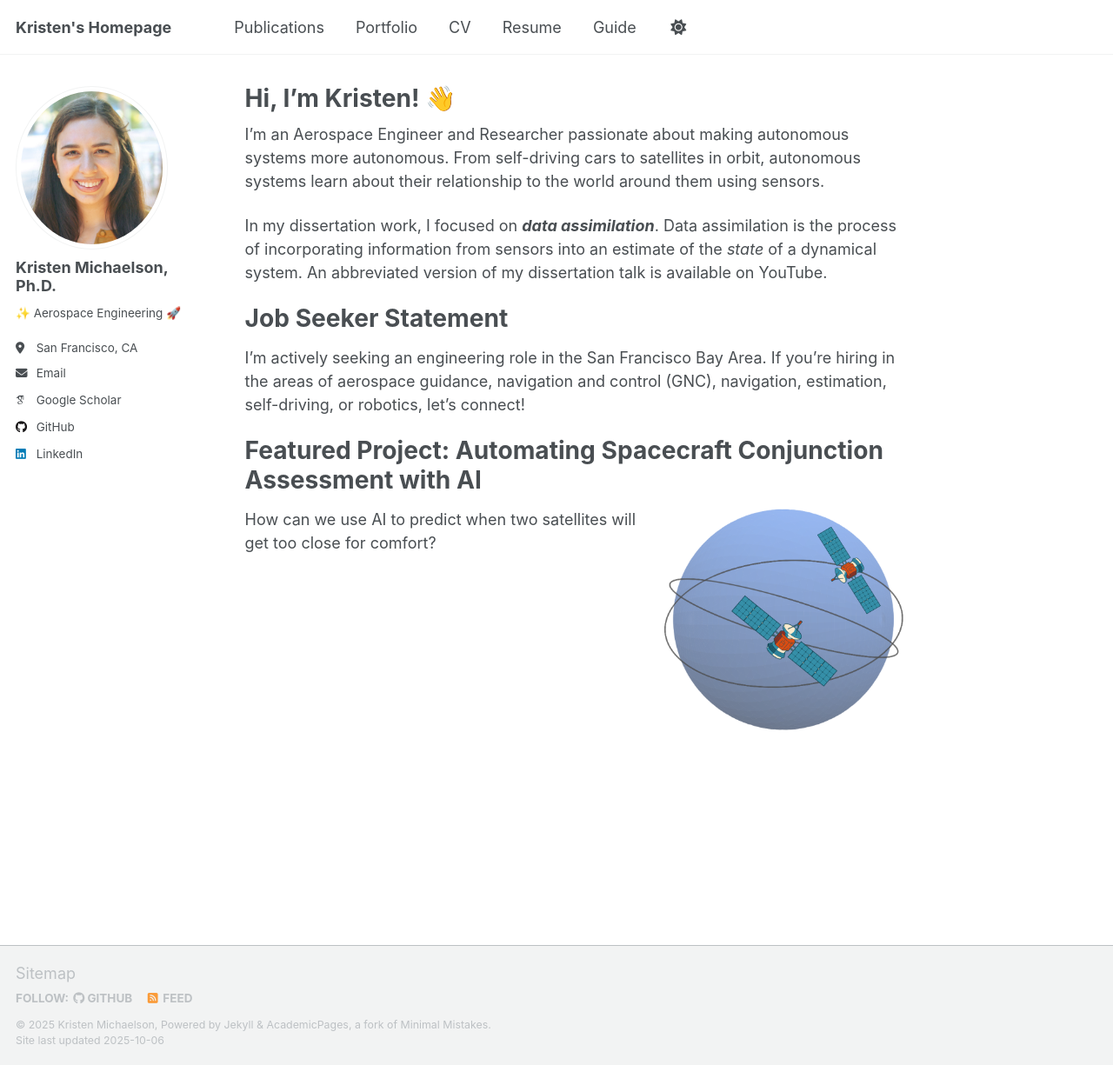
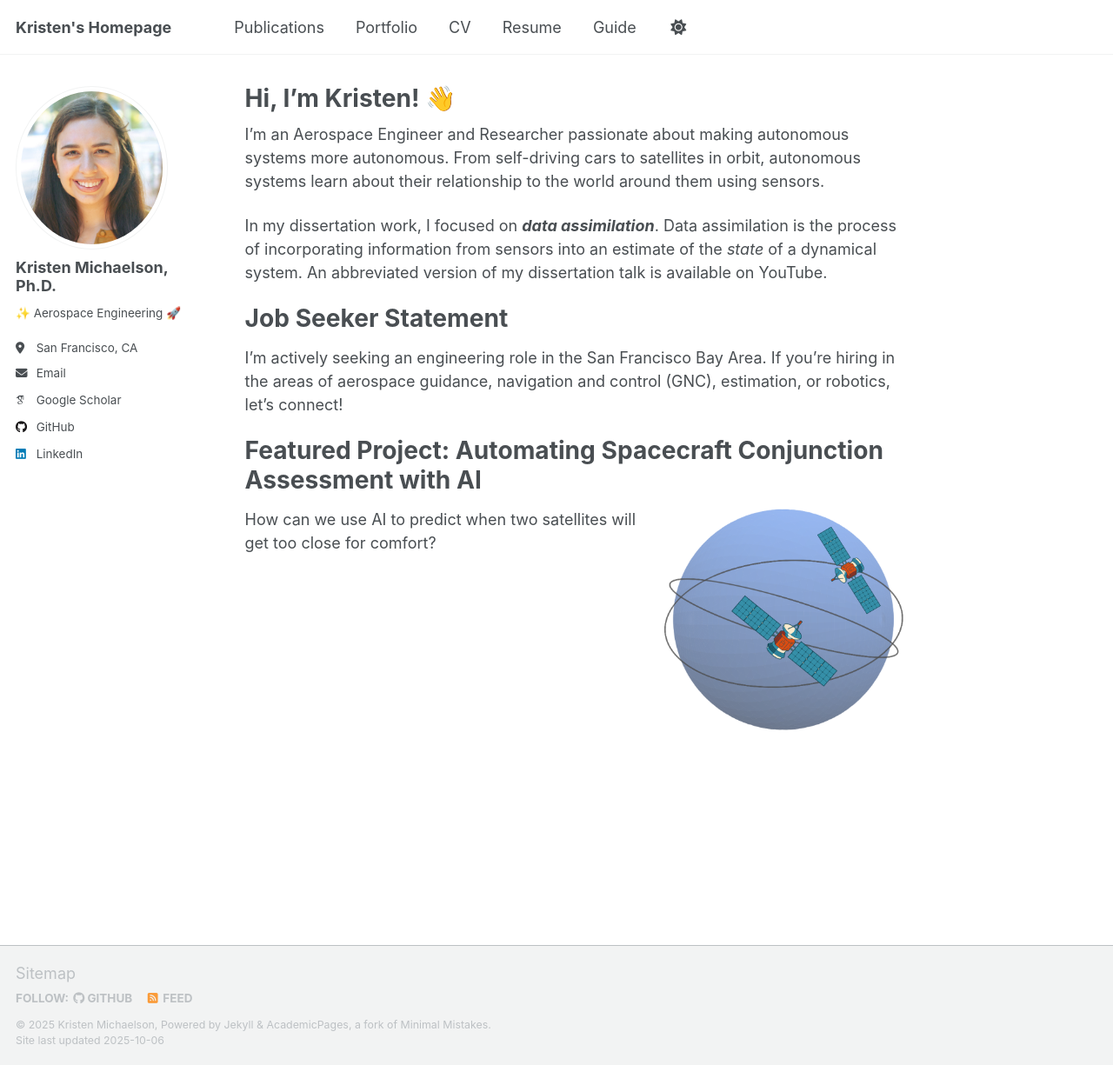
Before and after one commit to kristenmichaelson/kristenmichaelson.github.io, a Jekyll site: the page built from _pages/about.md, in a window 1280 px wide and 1225 px high. Shown: the whole window at 87% size. Built offline with Jekyll 4.4.1, drawn with Linux system fonts in a browser that asks for light colours; some web fonts are replaced; a script that is not in the unit is left out.

Commit message:
Update about.md

```diff
--- a/_pages/about.md
+++ b/_pages/about.md
@@ -13,7 +13,7 @@ In my dissertation work, I focused on ***data assimilation***. Data assimilation
 
 Job Seeker Statement
 ======
-I'm actively seeking an engineering role in the San Francisco Bay Area. If you're hiring in the areas of aerospace guidance, navigation and control (GNC), navigation, estimation, self-driving, or robotics, let's connect!
+I'm actively seeking an engineering role in the San Francisco Bay Area. If you're hiring in the areas of aerospace guidance, navigation and control (GNC), estimation, or robotics, let's connect!
 
 Featured Project: Automating Spacecraft Conjunction Assessment with AI
 ======
```
